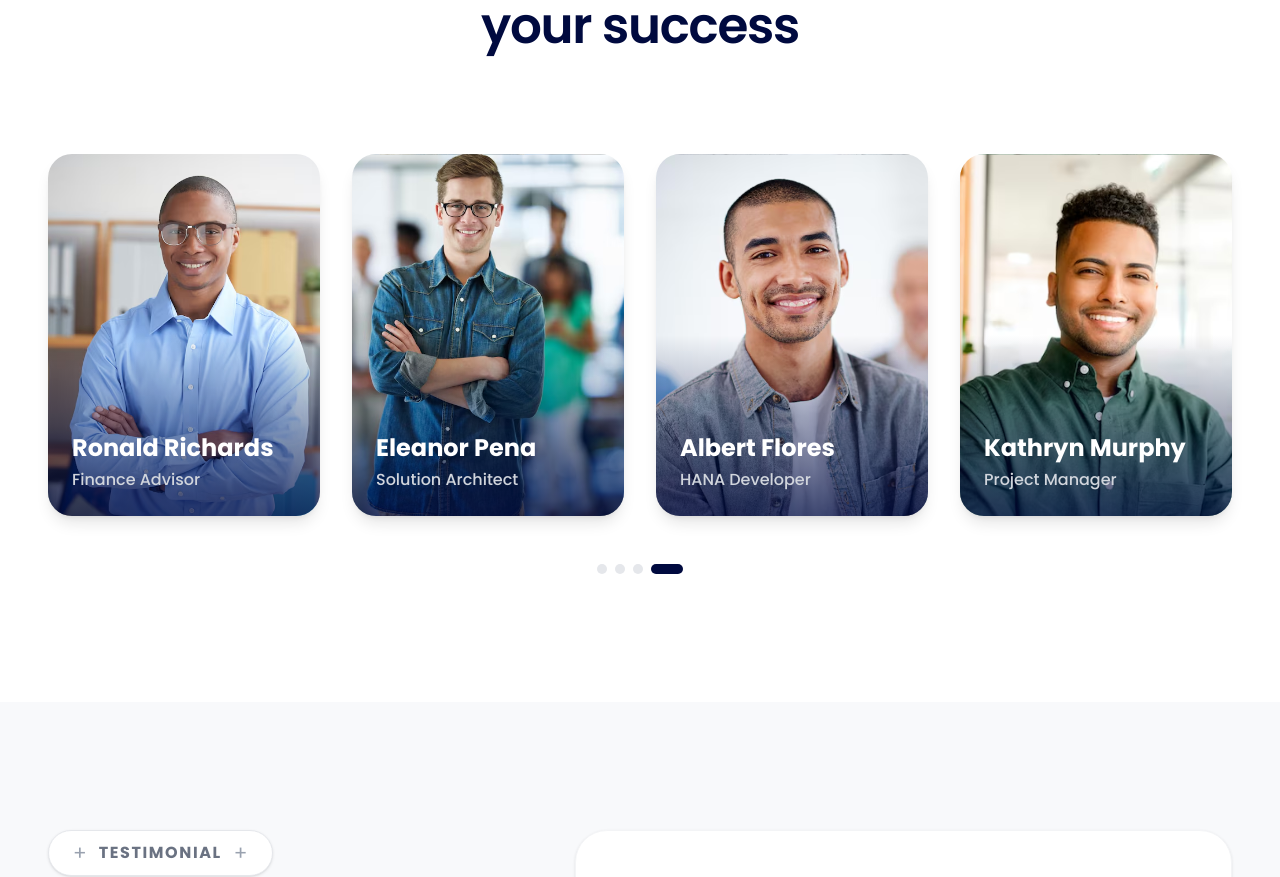
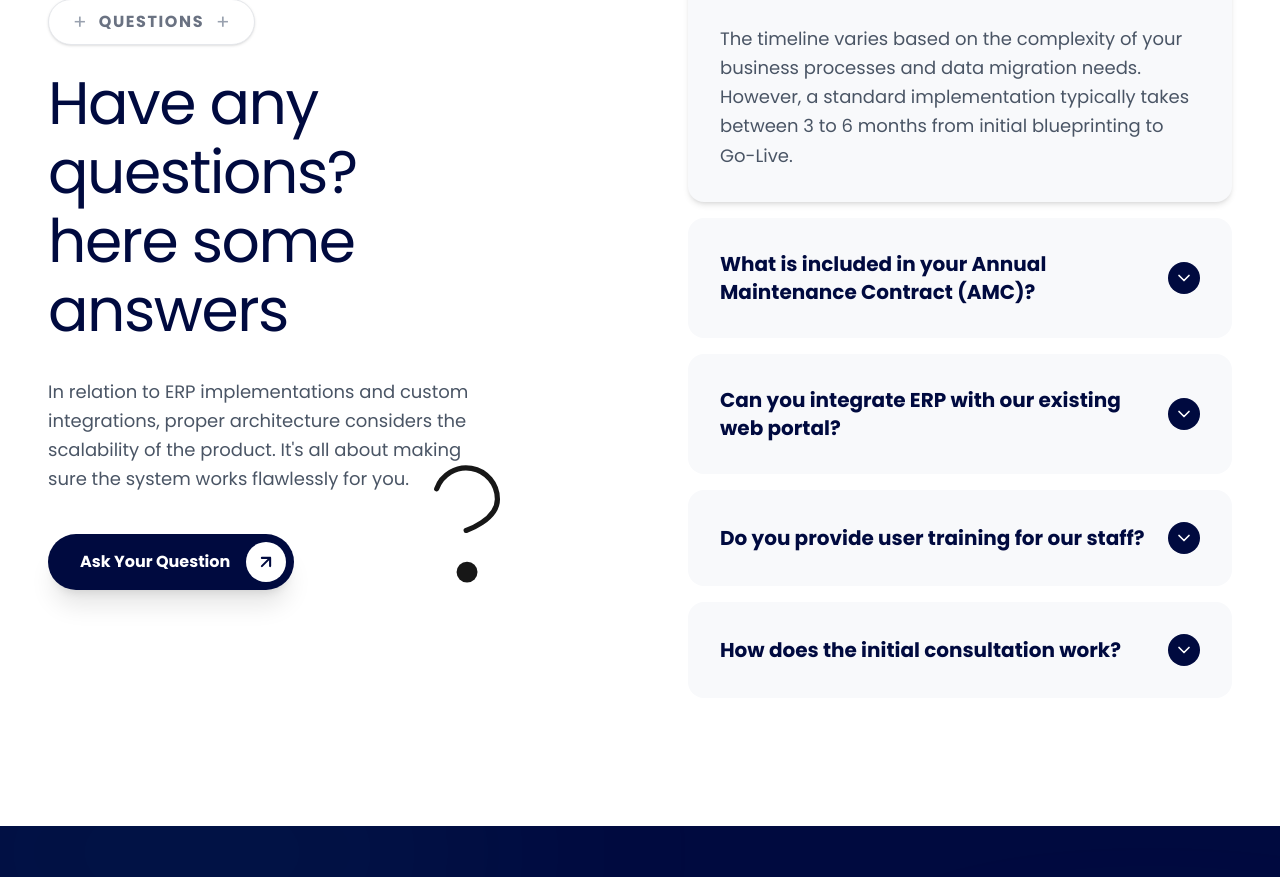
Before and after one commit to Nuxhat/imsv2, a Next.js app: page /about in a window 1280 px wide. Shown: the part 2716-3593 px from the top of the page. Built offline with nearby package versions, Linux system fonts and the light colour scheme.

Commit message:
about and test. sections hidden

```diff
--- a/app/about/page.tsx
+++ b/app/about/page.tsx
@@ -52,11 +52,11 @@ export default function AboutPage() {
       {/* 4. THE NEW "WHY CHOOSE US" SECTION */}
       <ChooseUsSection />
 
-      {/* 6. TEAM SECTION */}
-      <TeamSection />
+      {/* 6. TEAM SECTION
+      <TeamSection /> */}
 
-    {/* 6. SPLIT-LAYOUT TESTIMONIAL SECTION */}
-      <TestimonialSectionAlt />
+    {/* 6. SPLIT-LAYOUT TESTIMONIAL SECTION
+      <TestimonialSectionAlt /> */}
 
       {/* 7. FAQ SECTION */}
       <FaqSection />
--- a/app/services/page.tsx
+++ b/app/services/page.tsx
@@ -52,8 +52,8 @@ export default function ServicesPage() {
 
 
 
-       {/* 5. TEAM SECTION */}
-        <TeamSection />
+       {/* 5. TEAM SECTION
+        <TeamSection />   */}
 
         {/* 5. SPLIT CONSULTATION SECTION */}
       <ConsultationSection />
--- a/app/services/sap-b1-implementation/page.tsx
+++ b/app/services/sap-b1-implementation/page.tsx
@@ -144,7 +144,7 @@ export default function SAPB1ImplementationPage() {
         <div
           className="rounded-2xl h-[380px] bg-cover bg-center shadow-xl"
           style={{
-            backgroundImage: "url('/erp-work-1.jpg')",
+            backgroundImage: "url('/sap-work-1.jpg')",
           }}
         />
 
```
